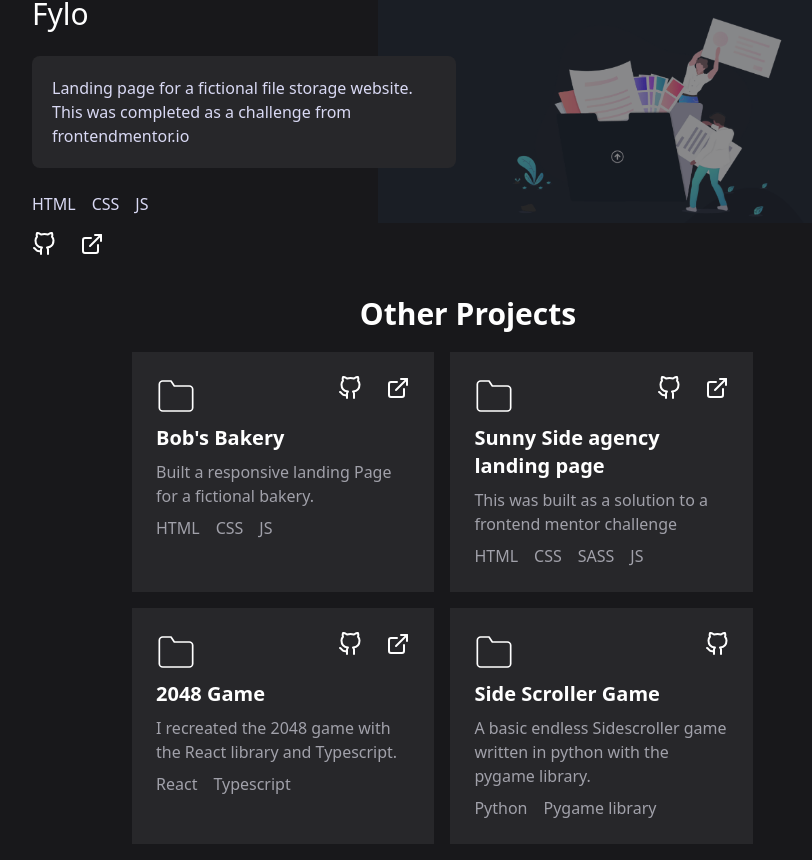
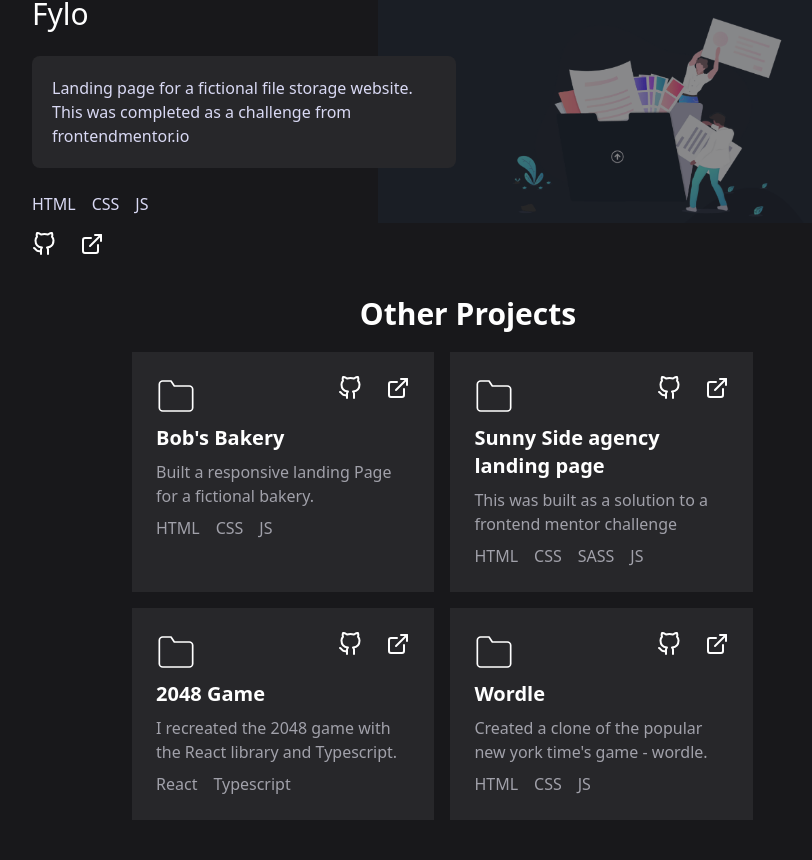
Before and after one commit to PapaBob31/my-portfolio, a React (Vite) app: page / in a window 1280 px wide. Shown: the part 1819-2679 px from the top of the page, without its empty margins (204-1016 px from the left). After the commit the page ends 2655 px from the top, so only its background shows below. Built offline with nearby package versions, Linux system fonts and the light colour scheme.

Commit message:
edited the 'other projects' section

```diff
--- a/src/projects_showcase.jsx
+++ b/src/projects_showcase.jsx
@@ -96,11 +96,11 @@ export function OtherProjects() {
       git_link: "https://github.com/PapaBob31/2048-game",
     },
     {
-      title: "Side Scroller Game",
-      description: "A basic endless Sidescroller game written in python with the pygame library.",
-      tools: ["Python", "Pygame library"],
-      live_site: null,
-      git_link: "https://github.com/PapaBob31/side-scroller-game",
+      title: "Wordle",
+      description: "Created a clone of the popular new york time's game - wordle.",
+      tools: ["HTML", "CSS", "JS"],
+      live_site: "https://papabob31.github.io/wordle-clone/",
+      git_link: "https://github.com/PapaBob31/wordle-clone",
     }
   ]
 
```
